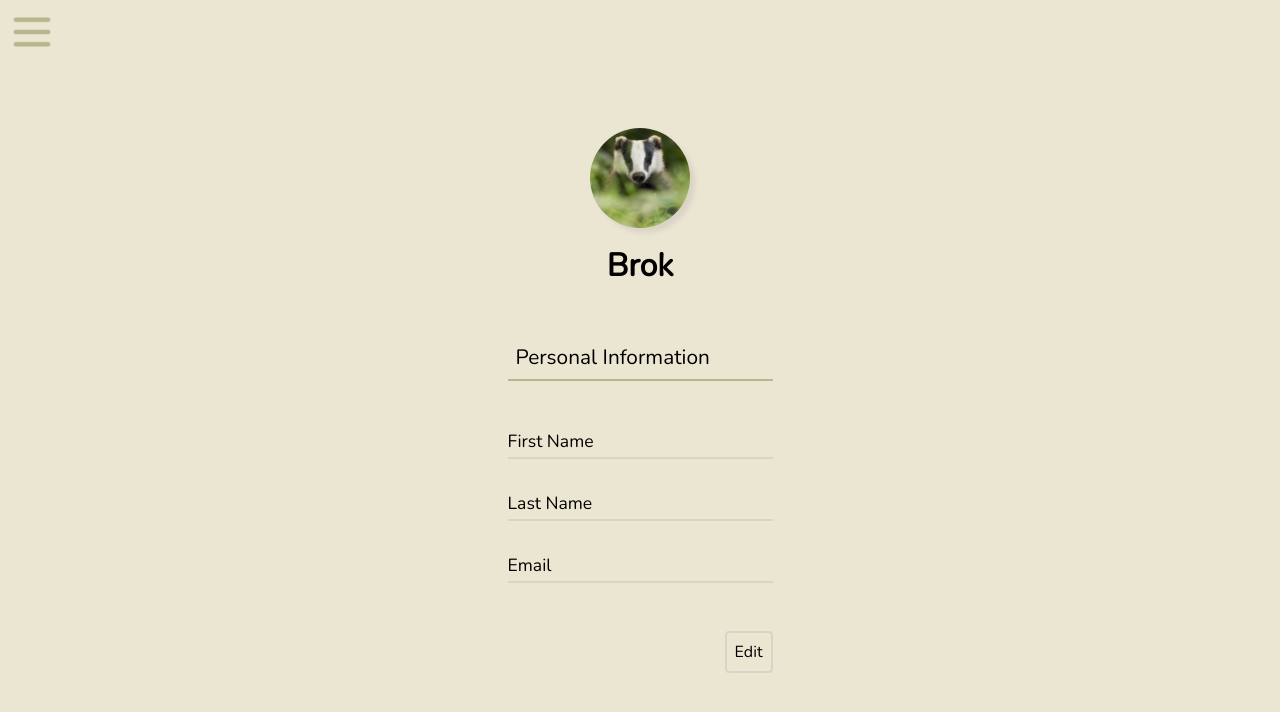
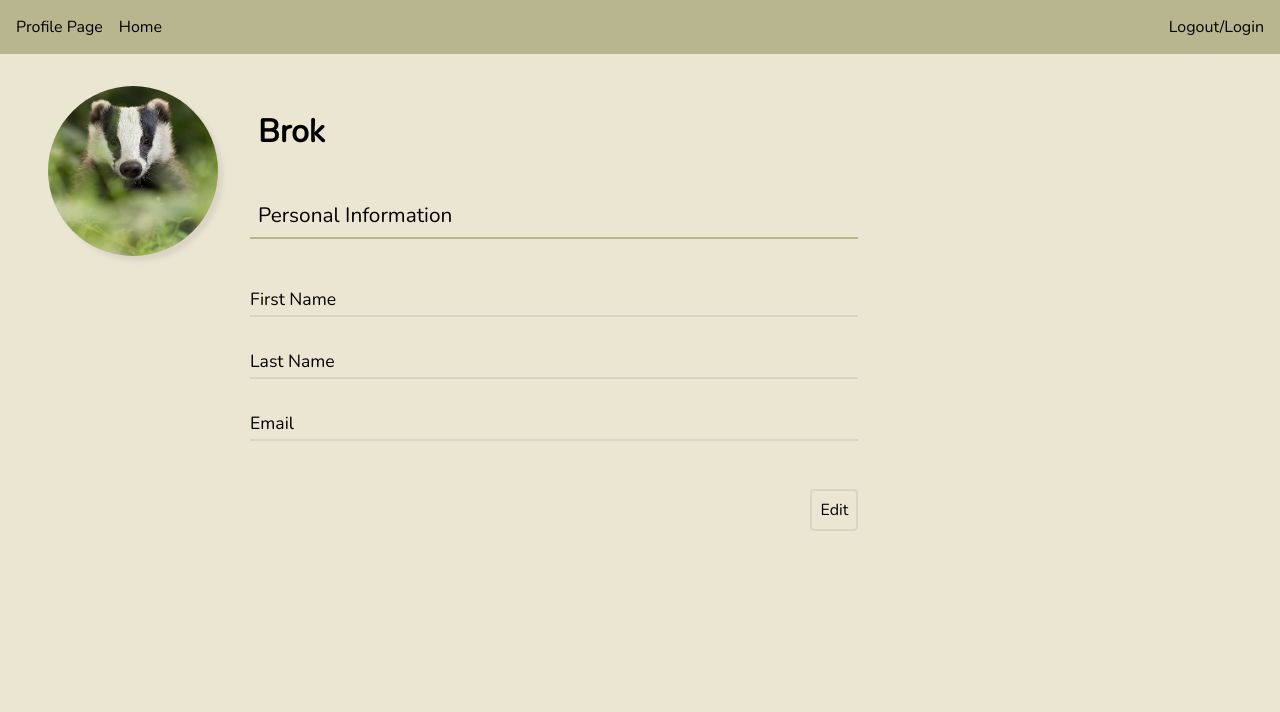
Before and after one commit to Iuluua/borker, a React (Vite) app: page / in a window 1280 px wide. Shown: the top 712 px of the page. Built offline with nearby package versions, Linux system fonts and the light colour scheme; a web font is replaced by a local one.

Commit message:
Make ui responsive for desktop

```diff
--- a/src/components/Button/Button.module.css
+++ b/src/components/Button/Button.module.css
@@ -9,3 +9,7 @@
 .button:focus {
     border-color: var(--neutral-green);
 }
+
+.button:hover {
+    background-color: var(--warm-grey);
+}
--- a/src/features/LoginPage/LoginPage.module.css
+++ b/src/features/LoginPage/LoginPage.module.css
@@ -5,3 +5,9 @@
     gap: 4rem;
     padding: 4rem 1rem 1rem 0;
 }
+
+@media only screen and (min-width: 768px) {
+    .loginPageContainer {
+        gap: 3rem;
+    }
+}
--- a/src/features/MobileMenu/MobileMenu.module.css
+++ b/src/features/MobileMenu/MobileMenu.module.css
@@ -22,3 +22,9 @@
     align-items: center;
     border-bottom: 3px solid var(--neutral-green);
 }
+
+@media only screen and (min-width: 768px) {
+    .mobileMenu {
+        display: none;
+    }
+}
--- /dev/null
+++ b/src/features/NavBar/NavBar.jsx
@@ -0,0 +1,11 @@
+import styles from "./NavBar.module.css";
+
+export const NavBar = () => {
+    return (
+        <div className={styles.navBarContainer}>
+            <a href="#">Profile Page</a>
+            <a href="#">Home</a>
+            <a href="#" className={styles.authButton}>Logout/Login</a>
+        </div>
+    );
+}
--- /dev/null
+++ b/src/features/NavBar/NavBar.module.css
@@ -0,0 +1,29 @@
+.navBarContainer {
+    display: flex;
+    align-items: center;
+    justify-content: flex-start;
+    gap: 1rem;
+    padding: 1rem;
+    background-color: var(--neutral-green);
+}
+
+.navBarContainer > a {
+    color: black;
+    text-decoration: none;
+    background-color: var(--neutral-green);
+}
+
+.navBarContainer > a:active {
+    color: var(--strong-green);
+    font-weight: bolder;
+}
+
+.navBarContainer > .authButton {
+    margin-left: auto;
+}
+
+@media only screen and (max-width: 768px) {
+    .navBarContainer {
+        display: none;
+    }
+}
--- a/src/features/ProfilePage/ProfilePage.jsx
+++ b/src/features/ProfilePage/ProfilePage.jsx
@@ -1,10 +1,13 @@
 import { Button } from "../../components/Button/Button";
 import { MobileMenu } from "../MobileMenu/MobileMenu";
+import { NavBar } from "../NavBar/NavBar";
 import styles from "./ProfilePage.module.css";
 import { ProfileDetails } from "./components/ProfileDetails/ProfileDetails";
 
 export const ProfilePage = ({ name, imageUrl }) => {
     return (
+        <>
+            <NavBar />
             <MobileMenu>
                 <div className={styles.profilePageContainer}>
                     <img
@@ -20,5 +23,6 @@ export const ProfilePage = ({ name, imageUrl }) => {
                     </div>
                 </div>
             </MobileMenu>
+        </>
     );
 }
--- a/src/features/ProfilePage/ProfilePage.module.css
+++ b/src/features/ProfilePage/ProfilePage.module.css
@@ -32,3 +32,37 @@
 .profilePageContainer .profileDetails > button {
     align-self: flex-end;
 }
+
+@media only screen and (min-width: 768px) {
+    .profilePageContainer {
+        display: grid;
+        grid-template-columns: 170px 0.6fr;
+        grid-template-rows: auto auto auto;
+        column-gap: 2rem;
+        padding: 2rem 1rem 1rem 3rem;
+    }
+
+    .profilePageContainer .profilePicture {
+        height: 170px;
+        grid-column: 1 / 2;
+        grid-row: 1 / 3;
+        align-self: start;
+        margin-bottom: 1rem;
+    }
+
+    .profilePageContainer .profilePicture + h1 {
+        margin-bottom: 2rem;
+        margin-top: 1rem;
+        padding: 0.5rem;
+        grid-row: 1 / 2;
+    }
+
+    .profilePageContainer .profilePicture + h1,
+    .profilePageContainer .profileDetails {
+        grid-column: 2 / 3;
+    }
+
+    .profilePageContainer .profileDetails {
+        grid-row: 2 / 4;
+    }
+}
--- a/src/features/ProfilePage/components/ProfileDetailsInput/ProfileDetailsInput.module.css
+++ b/src/features/ProfilePage/components/ProfileDetailsInput/ProfileDetailsInput.module.css
@@ -31,3 +31,9 @@
     font-size: var(--font-size-sm);
     top: -25px;
 }
+
+@media only screen and (min-width: 768px) {
+    .profileDetailsInputContainer .profileDetailsInput {
+        width: 100%;
+    }
+}
--- a/src/index.css
+++ b/src/index.css
@@ -9,6 +9,7 @@
 
 :root {
   --neutral-green: #B8B68F;
+  --strong-green: #0D9435;
   --warm-grey: #DBD3C6;
   --light-cream: #EBE6D2;
   --medium-cream: #DECCA6;
```
Lines whose indentation alone changed are shown as unchanged.
